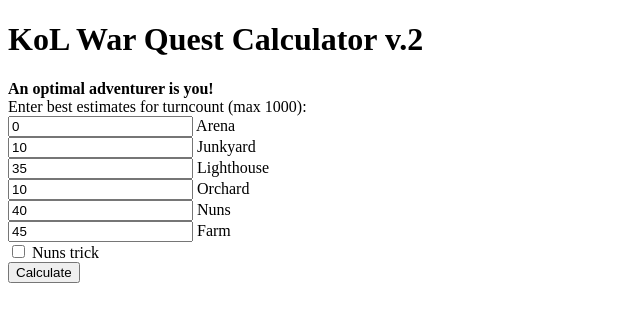
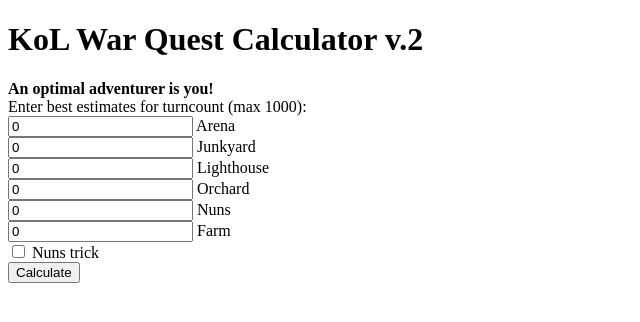
Before and after one commit to almightyJanitor/almightyJanitor.github.io, a plain HTML site: page kol.html in a window 1280 px wide. Shown: the full height of the page, 0-640 px from the left. Drawn offline with nearby package versions, Linux system fonts and the light colour scheme.

Commit message:
Update kol.html

```diff
--- a/kol.html
+++ b/kol.html
@@ -13,15 +13,15 @@
 <div id='sq'>
   <input type="text" id="ar" value=0> Arena
   <br>
-  <input type="text" id="jy" value=10> Junkyard
+  <input type="text" id="jy" value=0> Junkyard
   <br>
-  <input type="text" id="lh" value=35> Lighthouse
+  <input type="text" id="lh" value=0> Lighthouse
   <br>
-  <input type="text" id="or" value=10> Orchard
+  <input type="text" id="or" value=0> Orchard
   <br>
-  <input type="text" id="nu" value=40> Nuns
+  <input type="text" id="nu" value=0> Nuns
   <br>
-  <input type="text" id="fa" value=45> Farm
+  <input type="text" id="fa" value=0> Farm
   <br>
   <input type="checkbox" id="nuns"> Nuns trick
   <br>
```
